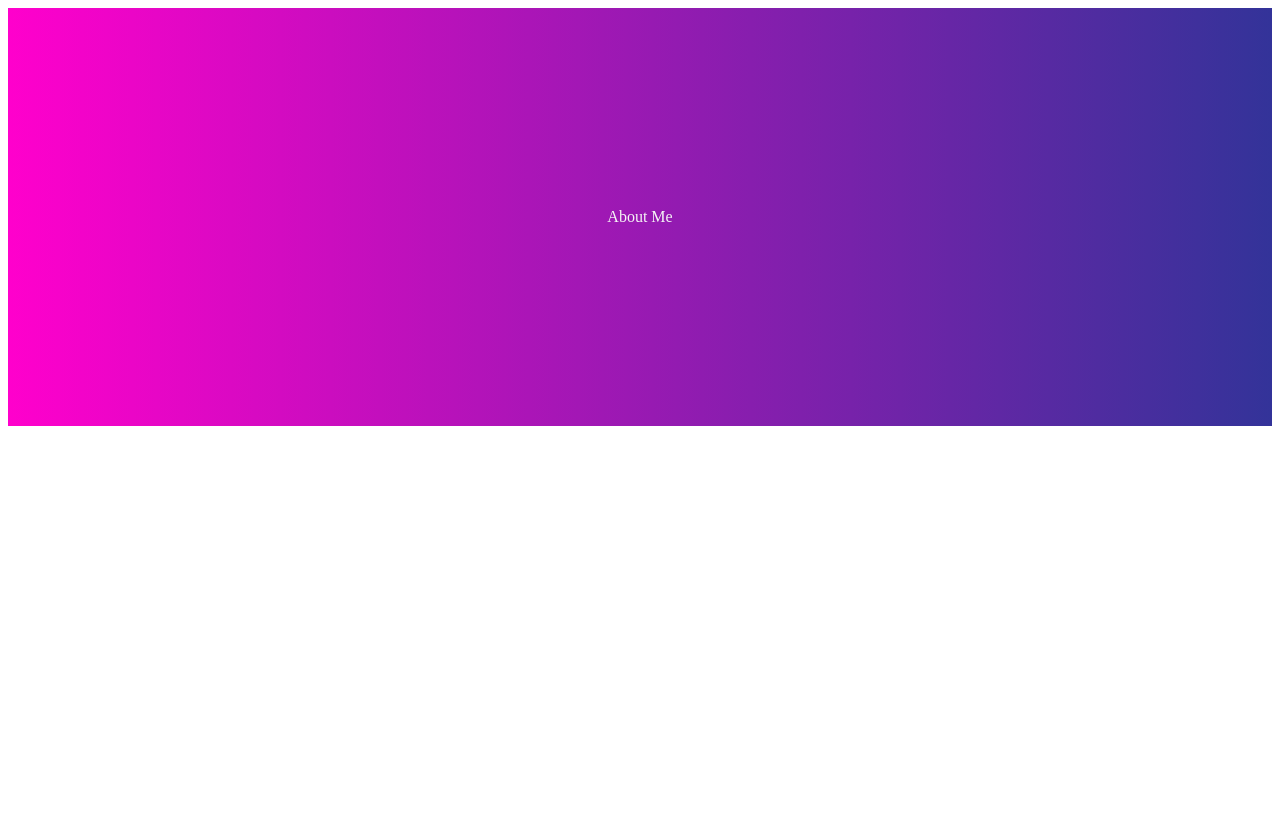
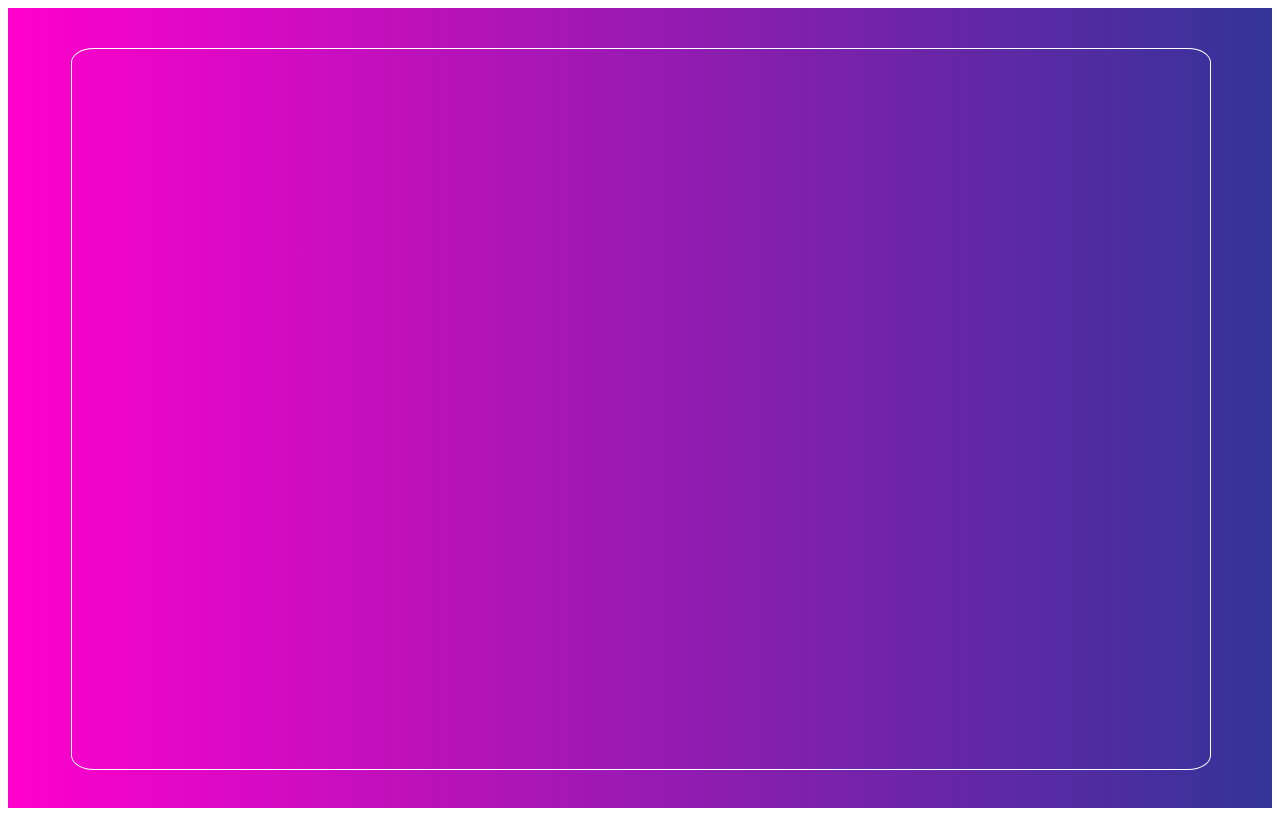
Before and after one commit to sashaTen/Portfolio, a React (Create React App) app: page / in a window 1280 px wide. Built offline with nearby package versions, Linux system fonts and the light colour scheme.

Commit message:
created  border for the div

```diff
--- a/src/aboutMe.js
+++ b/src/aboutMe.js
@@ -2,8 +2,10 @@ const   AboutMe=()=>{
     return (<>
 
 <div className =  "aboutMe">
-    about  me
+
+
 </div>
+
 
     </>)
 }
--- a/src/index.css
+++ b/src/index.css
@@ -5,9 +5,25 @@
   text-transform: capitalize;
   text-align: center;
   background-image: linear-gradient(to right, #ff00cc  ,  #333399 );
-  padding: 200px;
+  height: 100vh;
 
 }
 .aboutMe{
   color  :  whitesmoke;
+  background-color: transparent;
+  width  :  90%;
+  height: 90vh;
+  margin-left :  5%;
+  position: relative;
+  top: 5%;
+  border-radius: 2%;
+  border:    1px   white    solid;
+
 }
+
+
+@media screen and (max-width: 680px) {
+  .aboutMe {
+
+  }
+}
```
Also changed, not shown: src/notes.txt.
